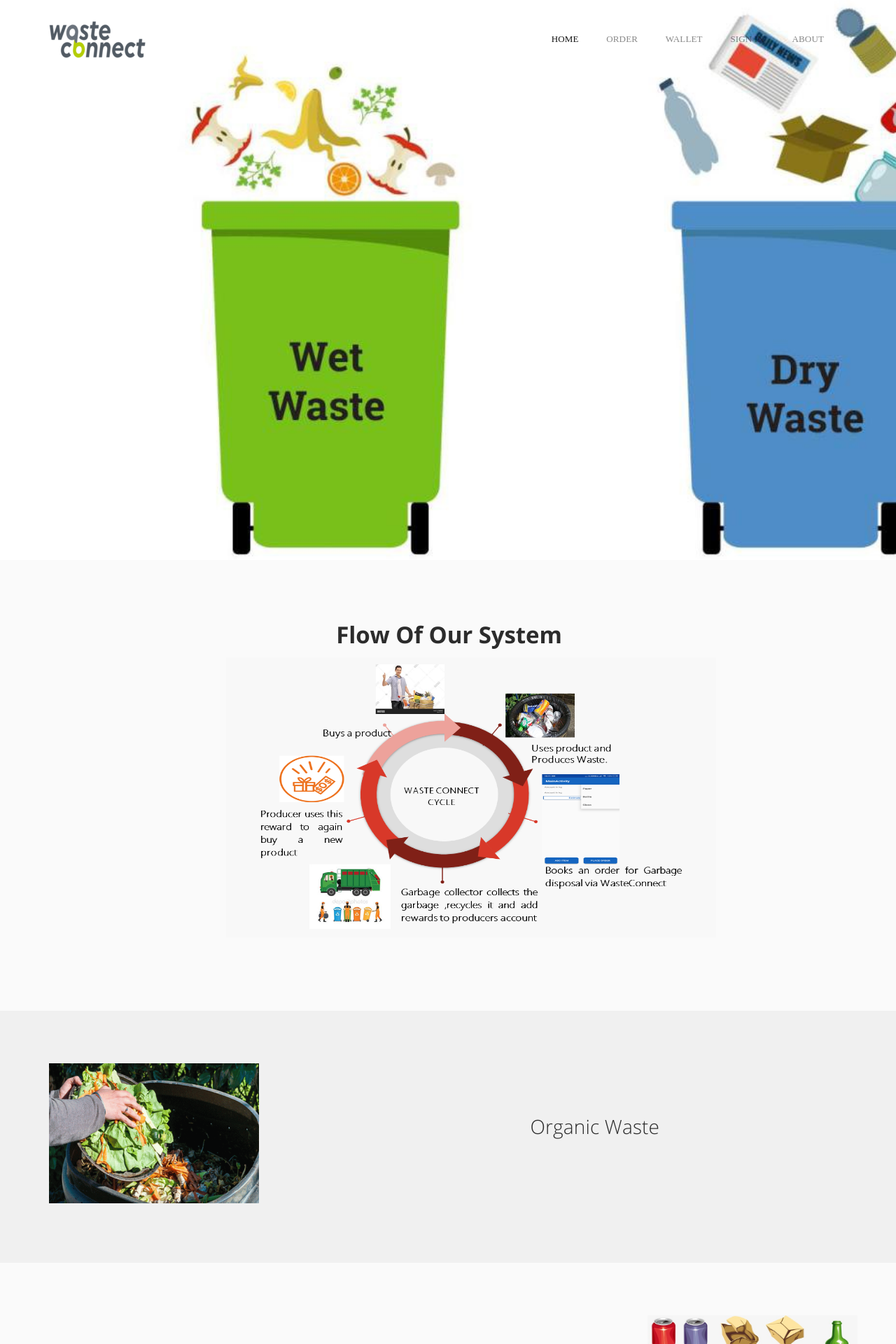
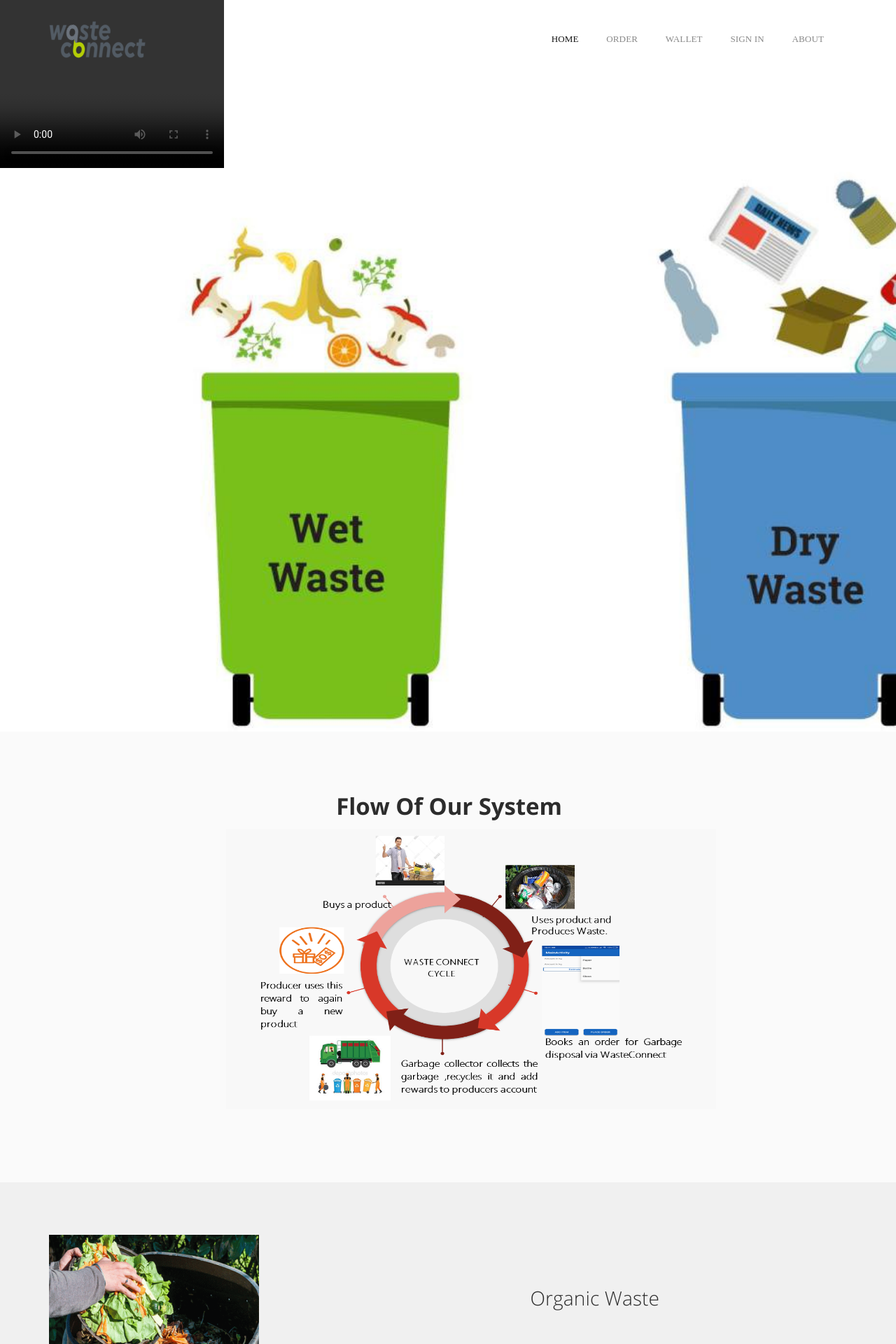
Before and after one commit to Dhiren003/WasteConnect, a PHP site: page / in a window 1280 px wide. Shown: the top 1920 px of the page at 70% size. Run offline with PHP 8.4, Linux system fonts and the light colour scheme; some libraries are stand-ins or nearby versions; some web fonts are replaced; grey boxes are pictures that could not be loaded.

Commit message:
Update index.php

```diff
--- a/index.php
+++ b/index.php
@@ -26,6 +26,17 @@ if(!isset($_SESSION['sid'])){
     <meta content="" name="description" />
     <meta content="" name="author" />
     <meta property="og:image" content="img/glaze-os-banner.png" />
+
+
+
+<video width="320" height="240" controls>
+  <source src="Waste Connect.mp4" type="video/mp4">
+
+  Your browser does not support the video tag.
+</video>
+
+
+
 
     <link href="assets/nm2/pace-theme-flash.css" rel="stylesheet" type="text/css" />
     <link href="assets/nm2/bootstrap.min.css" rel="stylesheet" type="text/css" />
```
